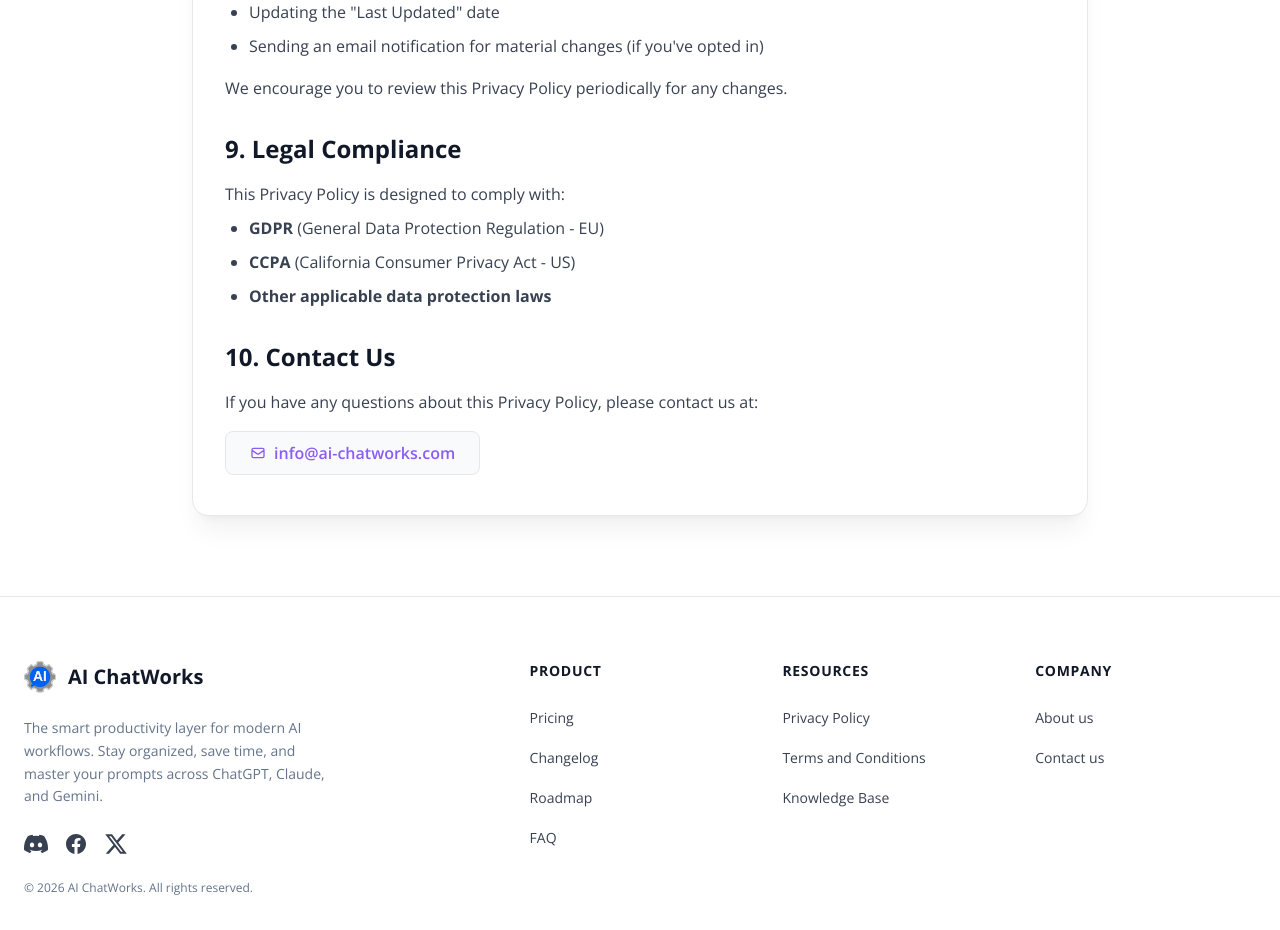
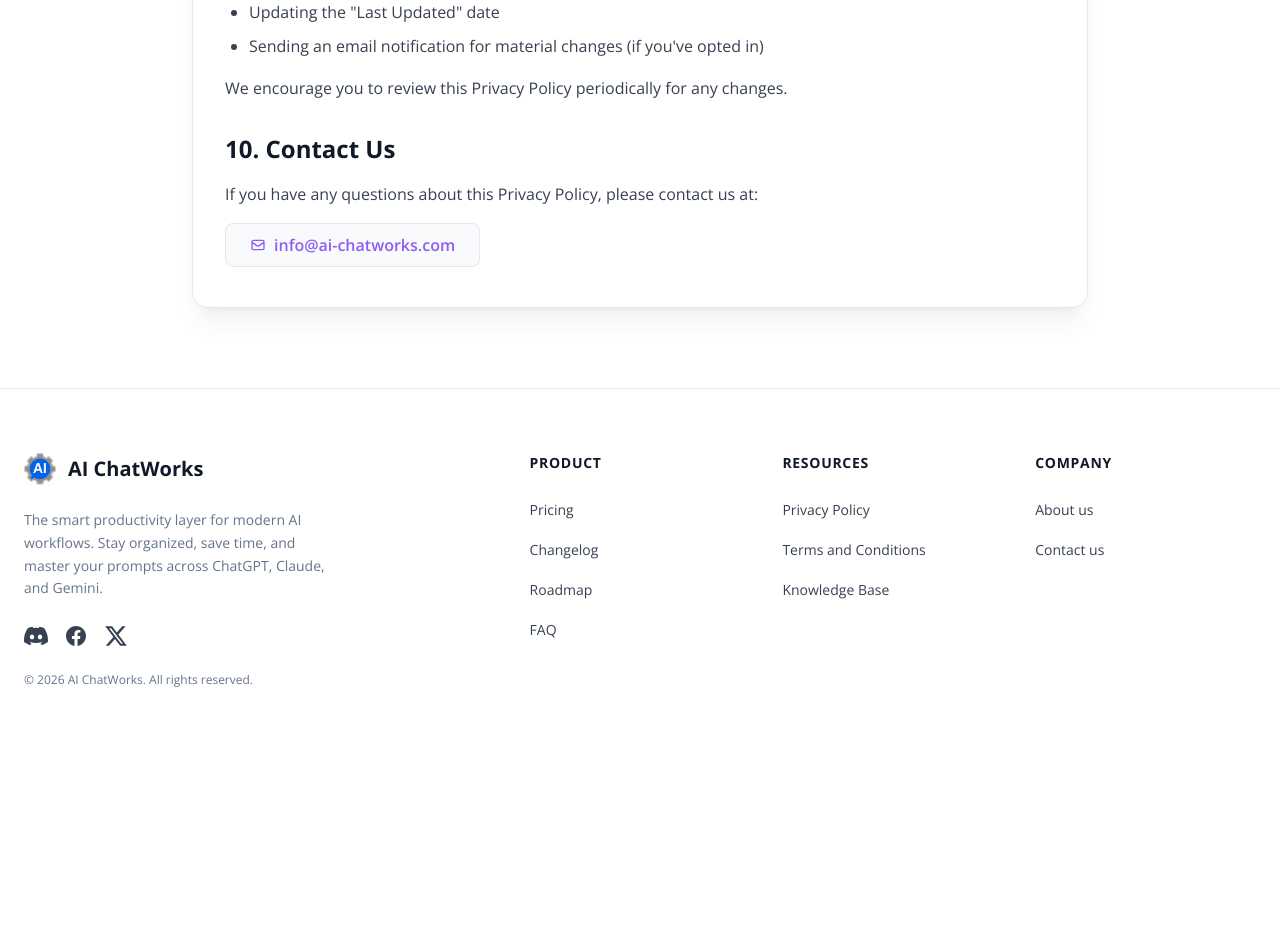
Before and after one commit to roeymit84/ai-chatworks-website, a Next.js app: page /privacy in a window 1280 px wide. Shown: the part 4480-5410 px from the top of the page. After the commit the page ends 5232 px from the top, so only its background shows below. Built offline with nearby package versions, Linux system fonts and the light colour scheme.

Commit message:
Remove legal compliance section from Privacy Policy
Removed section on legal compliance with GDPR and CCPA from Privacy Policy.

```diff
--- a/app/privacy/page.jsx
+++ b/app/privacy/page.jsx
@@ -172,16 +172,6 @@
             </section>
 
             <section>
-              <h2 className="text-2xl font-bold text-brand-dark mb-4">9. Legal Compliance</h2>
-              <p className="mb-2">This Privacy Policy is designed to comply with:</p>
-              <ul className="list-disc pl-6 space-y-2 mt-2">
-                <li><strong>GDPR</strong> (General Data Protection Regulation - EU)</li>
-                <li><strong>CCPA</strong> (California Consumer Privacy Act - US)</li>
-                <li><strong>Other applicable data protection laws</strong></li>
-              </ul>
-            </section>
-
-            <section>
               <h2 className="text-2xl font-bold text-brand-dark mb-4">10. Contact Us</h2>
               <p>If you have any questions about this Privacy Policy, please contact us at:</p>
               <p className="mt-4">
```
